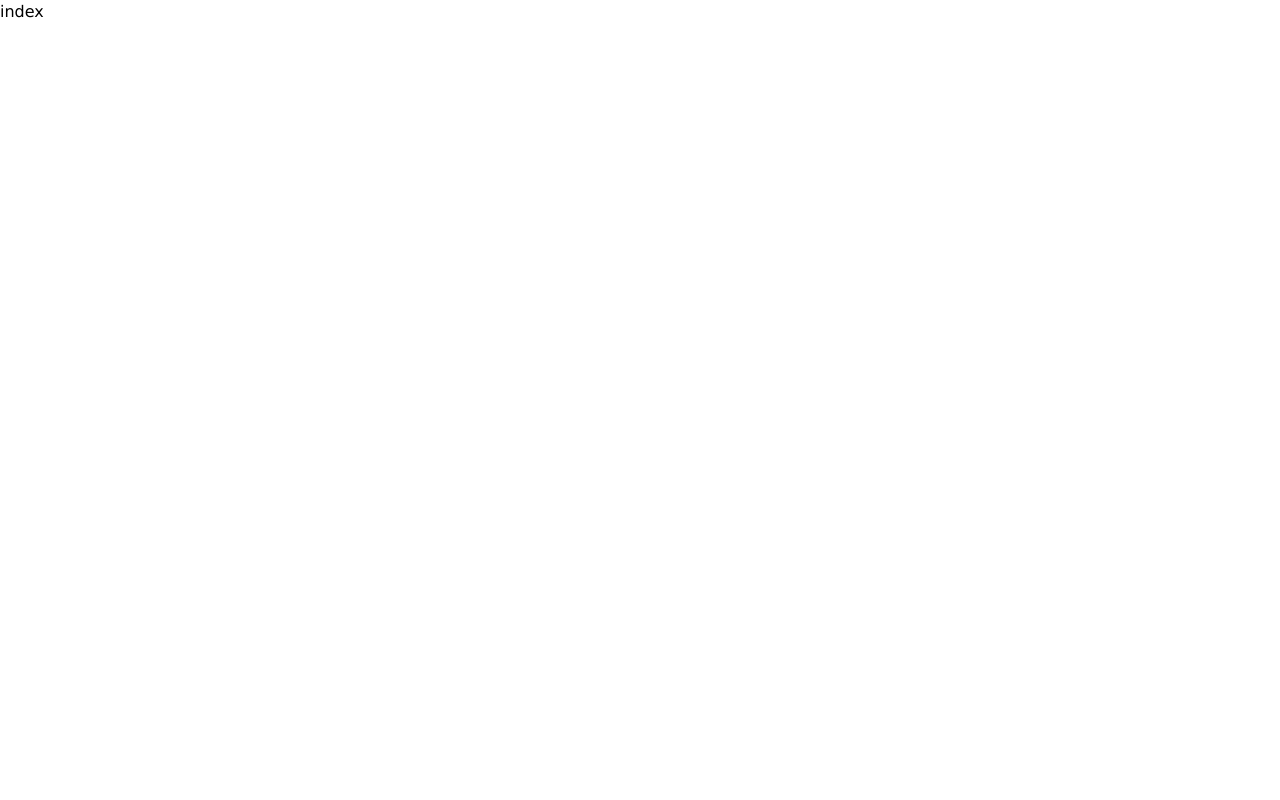
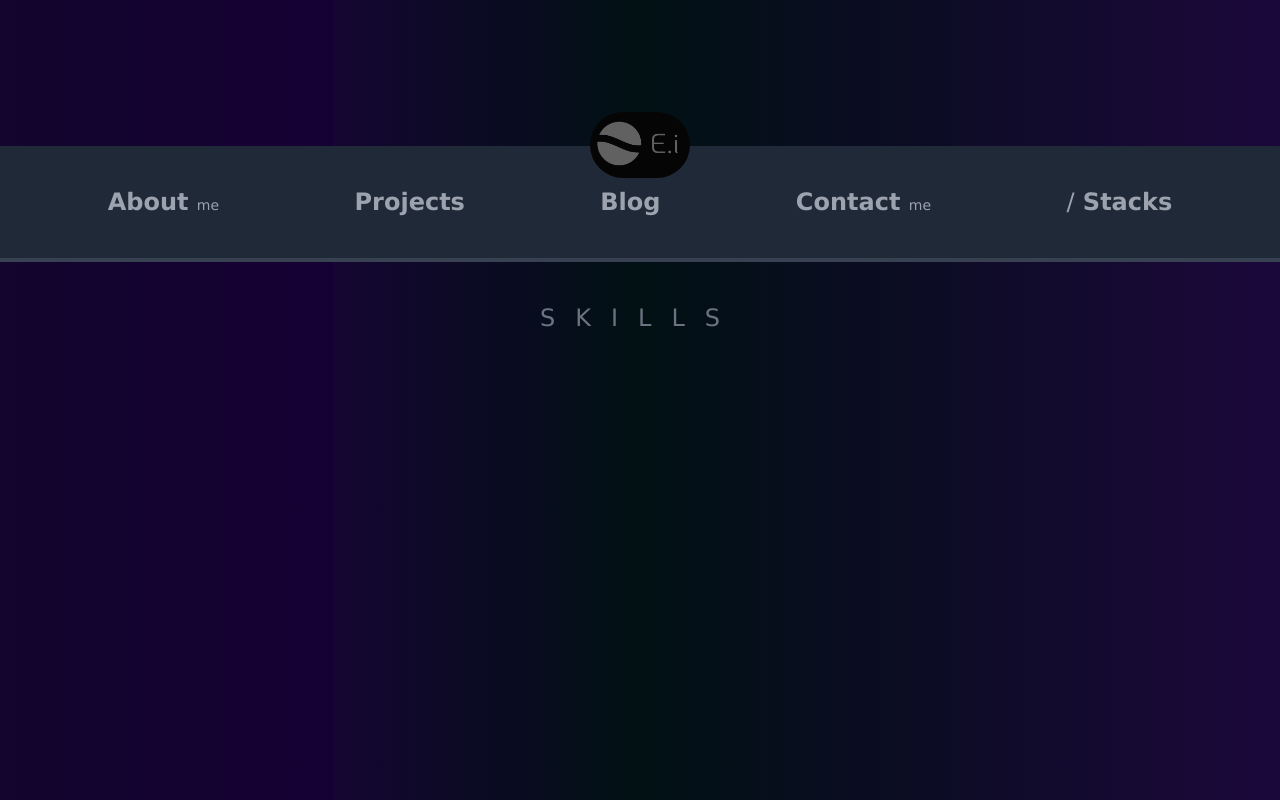
Before and after one commit to Emmanuel-Ingwe/Ei-portfoli0, a Next.js app: page /stacks in a window 1280 px wide. Built offline with nearby package versions, Linux system fonts and the light colour scheme.

Commit message:
skill.h3_motion

```diff
--- a/src/pages/stacks/index.tsx
+++ b/src/pages/stacks/index.tsx
@@ -1,9 +1,35 @@
 import React from "react";
+import Head from "next/head";
+import Header from "../Header";
+import { motion } from "framer-motion";
 
 type Props = {};
 
 function index({}: Props) {
-	return <div>index</div>;
+	return (
+		<div className='gradient-01 h-screen w-full text-gray-400 snap-y snap-madatory overflow-hidde z-0'>
+			<Head>
+				<title>E.i | my Projects</title>
+			</Head>
+
+			<Header />
+			<div className='container flex flex-col items-center justify-center'>
+				<motion.h3
+					initial={{
+						y: -100,
+						opacity: 0,
+					}}
+					transition={{
+						duration: 1.2,
+					}}
+					whileInView={{ opacity: 1, y: 0 }}
+					viewport={{ once: true }}
+					className='uppercase tracking-[20px] text-gray-500 text-2xl m-10'>
+					Skills
+				</motion.h3>
+			</div>
+		</div>
+	);
 }
 
 export default index;
```
